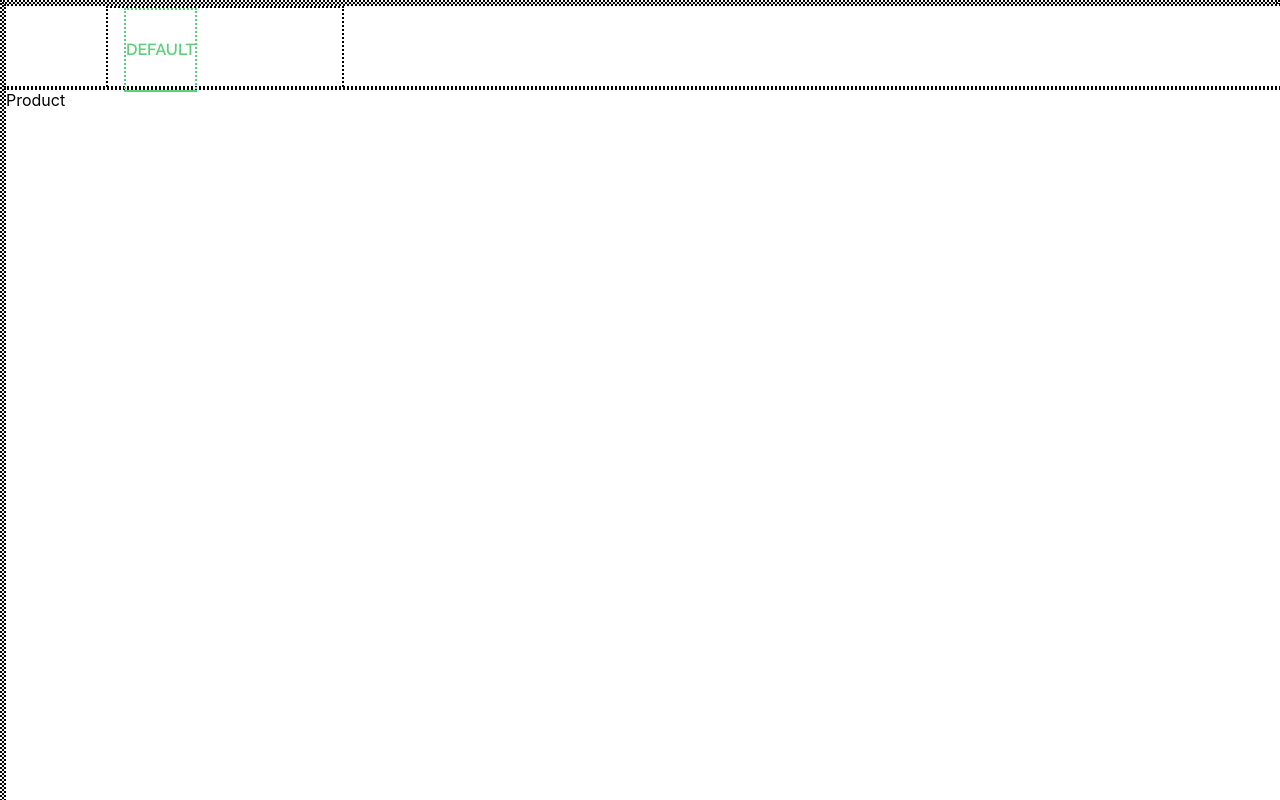
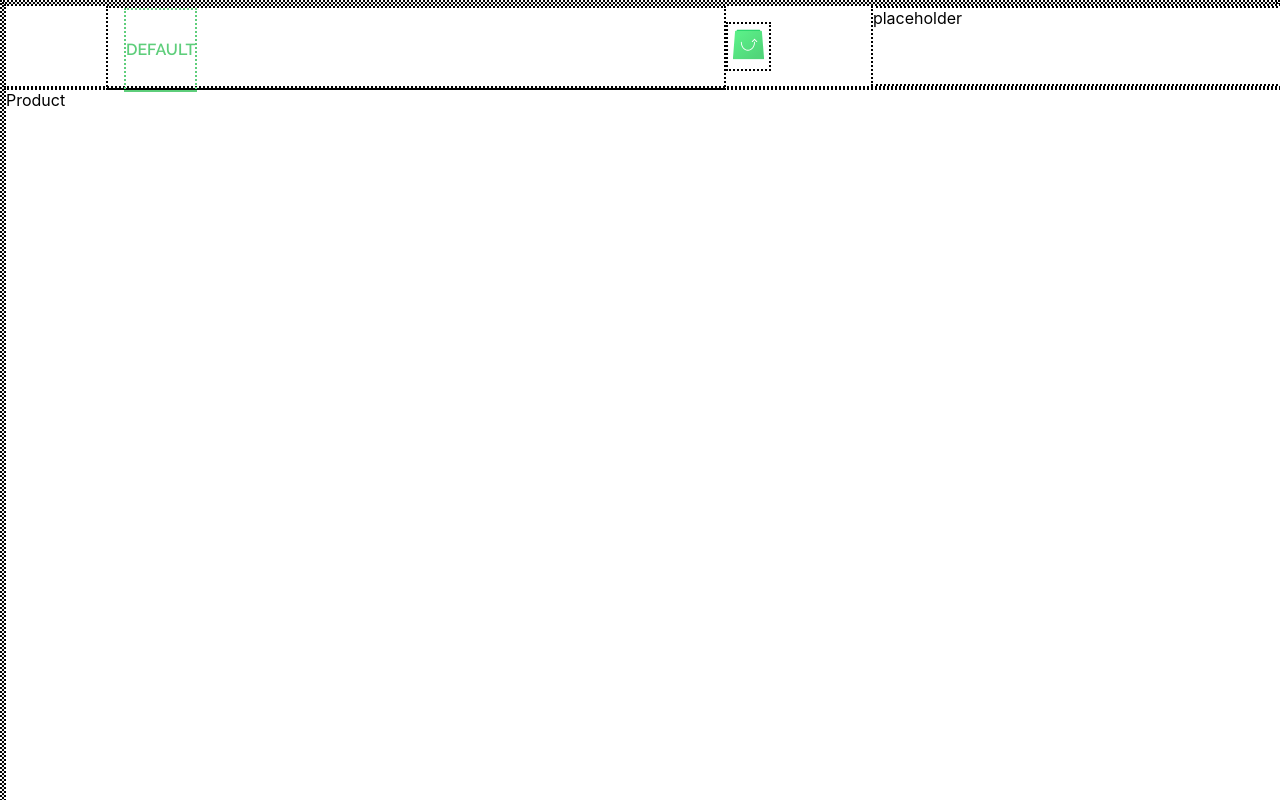
Before and after one commit to gooseman1721/scandiweb-assignment, a React (Create React App) app: page /product/id in a window 1280 px wide. Shown: the top 800 px of the page. Built offline with nearby package versions, Linux system fonts and the light colour scheme; what @tilework/opus would draw is missing.

Commit message:
Initial logo setup

```diff
--- a/src/components/TopBar/CategoryNav.jsx
+++ b/src/components/TopBar/CategoryNav.jsx
@@ -24,6 +24,7 @@ class CategoryNav extends Component {
           width: 234px;
           margin-left: 100px;
           height: 80px;
+          flex-grow: 1;
         `}
       >
         {this.props.categories.map((categoryName, index) => (
--- a/src/components/TopBar/Logo.jsx
+++ b/src/components/TopBar/Logo.jsx
@@ -0,0 +1,64 @@
+/** @jsxImportSource @emotion/react */
+
+import React, { Component } from "react";
+
+import { css } from "@emotion/react";
+
+export default class Logo extends Component {
+  render() {
+    return (
+      <div css={css`
+        margin:auto;
+        margin-right: 100px;
+      `}>
+        <svg
+          width="41"
+          height="41"
+          viewBox="0 0 41 41"
+          fill="none"
+          xmlns="http://www.w3.org/2000/svg"
+        >
+          <g clip-path="url(#clip0_150_357)">
+            <path
+              d="M34.0222 28.6646C34.0494 28.983 33.8009 29.2566 33.4846 29.2566H7.46924C7.15373 29.2566 6.90553 28.9843 6.93156 28.6665L8.7959 5.91227C8.8191 5.62962 9.05287 5.41211 9.33372 5.41211H31.5426C31.8226 5.41211 32.0561 5.62853 32.0801 5.91036L34.0222 28.6646Z"
+              fill="#1DCF65"
+            />
+            <path
+              d="M36.0988 34.6014C36.1313 34.9985 35.8211 35.339 35.4268 35.339H5.59438C5.2009 35.339 4.89092 35.0002 4.92208 34.6037L7.06376 7.34718C7.09168 6.9927 7.38426 6.71973 7.73606 6.71973H33.1958C33.5468 6.71973 33.8391 6.99161 33.868 7.34499L36.0988 34.6014Z"
+              fill="url(#paint0_linear_150_357)"
+            />
+            <path
+              d="M19.9232 26.6953C16.0402 26.6953 12.8813 22.8631 12.8813 18.1528C12.8813 17.9075 13.0782 17.7085 13.3211 17.7085C13.564 17.7085 13.7608 17.9073 13.7608 18.1528C13.7608 22.3732 16.5253 25.8067 19.9234 25.8067C23.3214 25.8067 26.0859 22.3732 26.0859 18.1528C26.0859 17.9075 26.2827 17.7085 26.5257 17.7085C26.7686 17.7085 26.9654 17.9073 26.9654 18.1528C26.9653 22.8631 23.8062 26.6953 19.9232 26.6953Z"
+              fill="white"
+            />
+            <path
+              d="M24.2581 18.0337C24.1456 18.0337 24.0331 17.9904 23.9471 17.9036C23.7754 17.7301 23.7754 17.4488 23.9471 17.2753L26.226 14.9729C26.3084 14.8897 26.4203 14.8428 26.5369 14.8428C26.6536 14.8428 26.7654 14.8895 26.8479 14.9729L29.1045 17.2529C29.2762 17.4264 29.2762 17.7077 29.1045 17.8812C28.9327 18.0546 28.6543 18.0547 28.4826 17.8812L26.5368 15.9155L24.569 17.9036C24.4831 17.9904 24.3706 18.0337 24.2581 18.0337Z"
+              fill="white"
+            />
+          </g>
+          <defs>
+            <linearGradient
+              id="paint0_linear_150_357"
+              x1="29.8733"
+              y1="31.3337"
+              x2="11.5132"
+              y2="9.9008"
+              gradientUnits="userSpaceOnUse"
+            >
+              <stop stop-color="#52D67A" />
+              <stop offset="1" stop-color="#5AEE87" />
+            </linearGradient>
+            <clipPath id="clip0_150_357">
+              <rect
+                width="31.16"
+                height="30.176"
+                fill="white"
+                transform="translate(4.91992 5.41211)"
+              />
+            </clipPath>
+          </defs>
+        </svg>
+      </div>
+    );
+  }
+}
--- a/src/components/TopBar/TopBar.jsx
+++ b/src/components/TopBar/TopBar.jsx
@@ -2,6 +2,7 @@
 import React, { Component } from "react";
 import { css } from "@emotion/react";
 import CategoryNav from "./CategoryNav";
+import Logo from "./Logo";
 
 export default class TopBar extends Component {
   render() {
@@ -13,9 +14,22 @@ export default class TopBar extends Component {
           height: 80px;
           width: 1440px;
           top: 0;
+          display: flex;
+          flex-direction: row;
+          justify-content: space-between;
         `}
       >
         <CategoryNav />
+        <Logo />
+        <div
+          css={css`
+            flex-grow: 1;
+            margin-right: 100px;
+          `}
+        >
+          {" "}
+          placeholder
+        </div>
       </div>
     );
   }
```
